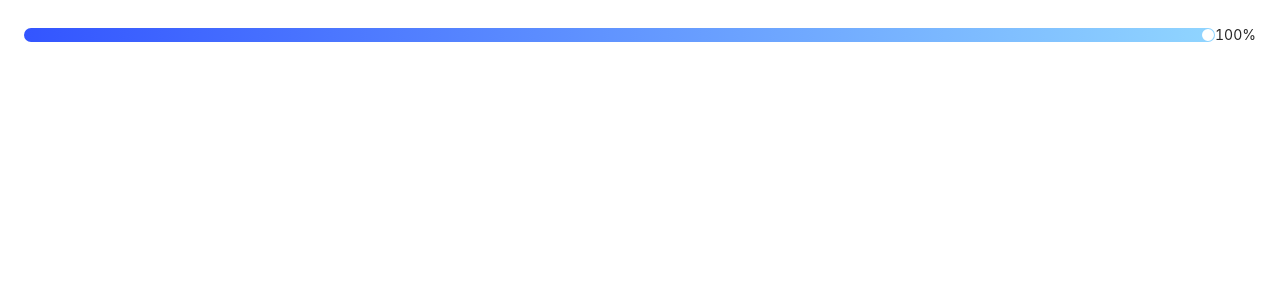
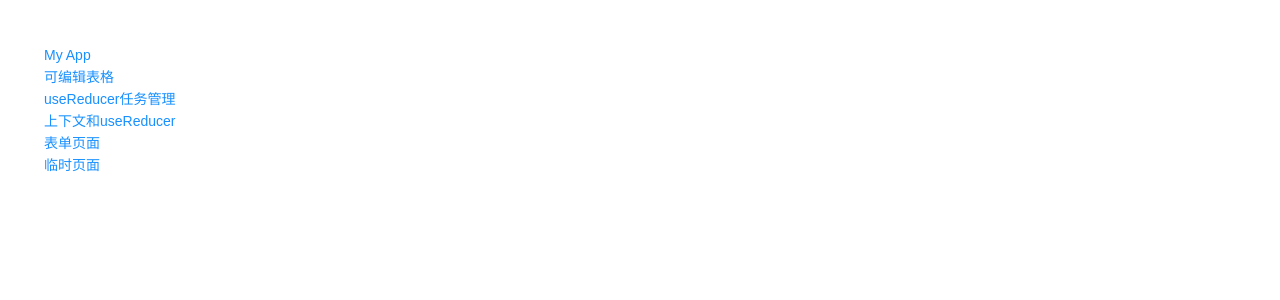
Before and after one commit to cscxxx/custom-components, a React (Create React App) app: page / in a window 1280 px wide. Shown: the top 300 px of the page. Built offline with nearby package versions, Linux system fonts and the light colour scheme.

Commit message:
添加路由

```diff
--- /dev/null
+++ b/src/App.tsx
@@ -0,0 +1,26 @@
+import { createRoot } from "react-dom/client";
+import EditableTable from "./EditableTable/index.tsx";
+import UseReducerTaskApp from "./Reducer/index";
+import CTXAndReducer from "./CTXAndReducer/index";
+// import UseReducerTaskApp from "./UseReducerTaskApp/index";
+import Temp from "./temp/index.tsx";
+import FormPage from "./FormPage/index.tsx";
+import Layout from "./Layout/index.tsx";
+import { Routes, Route } from "react-router-dom";
+import NotFound from "./NotFound.tsx";
+
+function App() {
+  return (
+    <Routes>
+      <Route path="/" element={<Layout></Layout>}></Route>
+      <Route path="/editable-table" element={<EditableTable />} />
+      <Route path="/useReducer-task-app" element={<UseReducerTaskApp />} />
+      <Route path="/ctx-and-reducer" element={<CTXAndReducer />} />
+      <Route path="/temp" element={<Temp />} />
+      <Route path="/form-page" element={<FormPage />} />
+      <Route path="*" element={<NotFound />} />
+    </Routes>
+  );
+}
+
+export default App;
--- /dev/null
+++ b/src/Layout/index.tsx
@@ -0,0 +1,34 @@
+// components/Layout.jsx
+import { Outlet, Link } from "react-router-dom";
+
+function Layout() {
+  return (
+    <div className="layout">
+      {/* 顶部导航 */}
+      <nav className="navbar">
+        <div className="nav-brand">
+          <Link to="/">My App</Link>
+        </div>
+        <ul className="nav-menu">
+          <li>
+            <Link to="/editable-table">可编辑表格</Link>
+          </li>
+          <li>
+            <Link to="/useReducer-task-app">useReducer任务管理</Link>
+          </li>
+          <li>
+            <Link to="/ctx-and-reducer">上下文和useReducer</Link>
+          </li>
+          <li>
+            <Link to="/form-page">表单页面</Link>
+          </li>
+          <li>
+            <Link to="/temp">临时页面</Link>
+          </li>
+        </ul>
+      </nav>
+    </div>
+  );
+}
+
+export default Layout;
--- /dev/null
+++ b/src/NotFound.tsx
@@ -0,0 +1,16 @@
+// pages/NotFound.jsx
+import { Link } from "react-router-dom";
+
+function NotFound() {
+  return (
+    <div style={{ textAlign: "center", padding: "2rem" }}>
+      <h1>404 - 页面未找到</h1>
+      <p>抱歉，您访问的页面不存在</p>
+      <Link to="/" style={{ color: "#3498db" }}>
+        返回首页
+      </Link>
+    </div>
+  );
+}
+
+export default NotFound;
--- a/src/index.tsx
+++ b/src/index.tsx
@@ -5,9 +5,17 @@ import UseReducerTaskApp from "./Reducer/index";
 import CTXAndReducer from "./CTXAndReducer/index";
 // import UseReducerTaskApp from "./UseReducerTaskApp/index";
 import Temp from "./temp/index.tsx";
+import FormPage from "./FormPage/index.tsx";
+import { BrowserRouter } from "react-router-dom";
+import App from "./App.tsx";
 
-import FormPage from "./FormPage/index.tsx";
+const container = document.getElementById("container");
+const root = createRoot(container as HTMLElement);
 
-createRoot(document.getElementById("container") as HTMLElement).render(
-  <Temp />
+root.render(
+  <React.StrictMode>
+    <BrowserRouter>
+      <App />
+    </BrowserRouter>
+  </React.StrictMode>
 );
```
Also changed, not shown: package.json (+5 -4 lines), 1 other file (tests, documents, lock files or other folders).
